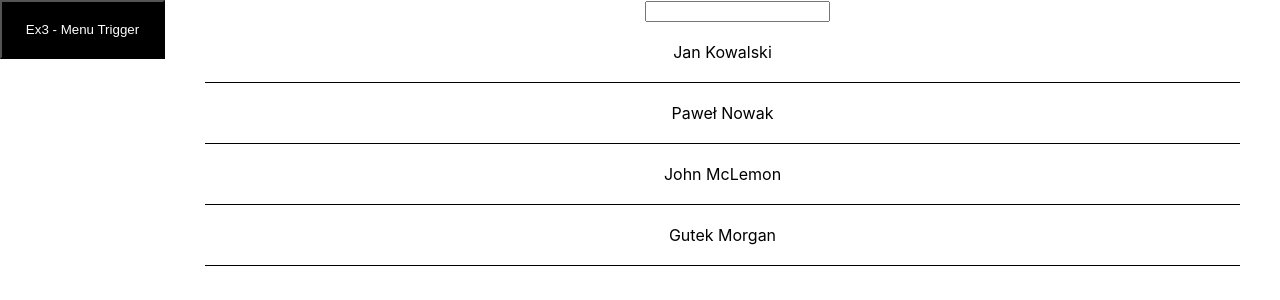
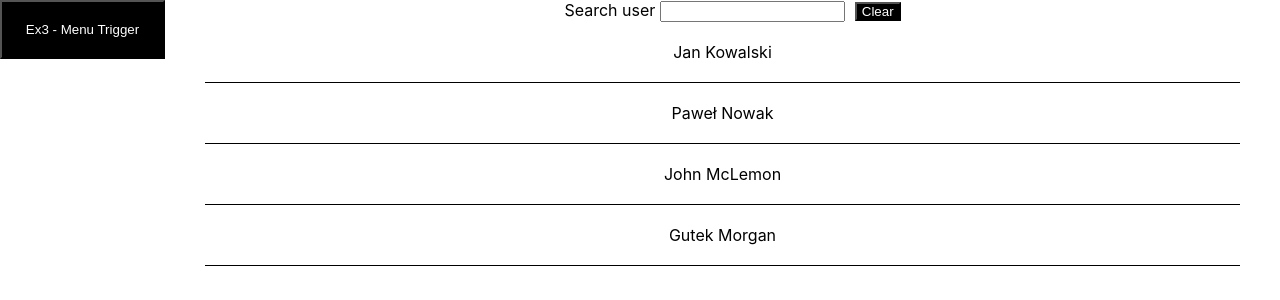
Before and after one commit to piotrekgie/05-interface, a React (Create React App) app: page /exercise-4 in a window 1280 px wide. Shown: the top 300 px of the page. Built offline with nearby package versions, Linux system fonts and the light colour scheme.

Commit message:
Ex4 - Added UsersSearch and clear button

```diff
--- /dev/null
+++ b/src/components/Form/Input/Input.js
@@ -0,0 +1,19 @@
+import React, {forwardRef} from 'react';
+
+const Input = forwardRef((props, ref) => {
+    const {type, name, placeholder, label, ...other} = props;
+
+    return (
+        <>
+            <label>{label}</label>
+            <input type={type} name={name} ref={ref} placeholder={placeholder} {...other}/>
+        </>
+    );
+});
+
+Input.defaultProps = {
+    type: 'text',
+    label: ''
+}
+
+export default Input;
--- /dev/null
+++ b/src/components/Form/Input/index.js
@@ -0,0 +1 @@
+export {default} from './Input';
--- a/src/components/Menu/Menu.js
+++ b/src/components/Menu/Menu.js
@@ -12,7 +12,7 @@ function Menu({handleShowClick}) {
             </Button>
             <NavLink exact to="/exercise-1" activeClassName="selected">Ex1 - Dialog</NavLink>
             <NavLink exact to="/exercise-2" activeClassName="selected">Ex2 - Snackbars</NavLink>
-            <NavLink exact to="/exercise-4" activeClassName="selected">Ex4 - Users list</NavLink>
+            <NavLink exact to="/exercise-4" activeClassName="selected">Ex4-5 - Users</NavLink>
         </div>
     )
 }
--- a/src/components/User/Search/Search.js
+++ b/src/components/User/Search/Search.js
@@ -1,10 +1,17 @@
 import React from "react";
 
 import './Search.css';
+import Input from "../../Form/Input";
+import {Button} from "../../Form";
 
-function Search() {
+function Search({searchHandle, searchValue, clearSearch, searchChange}) {
     return (
-        <input/>
+        <div>
+            <Input label="Search user " onKeyDown={searchHandle} value={searchValue} onChange={(e) => searchChange(e)}/>
+            <Button handleClick={clearSearch} margin="0 10px" padding="0 5px">
+                <span>Clear</span>
+            </Button>
+        </div>
     )
 }
 
--- a/src/components/User/UsersContainer/UsersContainer.js
+++ b/src/components/User/UsersContainer/UsersContainer.js
@@ -5,7 +5,10 @@ import Search from "../Search";
 import UsersList from "../UsersList";
 
 function UsersContainer() {
+    const [usersJson, setUsersJson] = useState([]);
     const [users, setUsers] = useState([]);
+    const [searchValue, setSearchValue] = useState('');
+
     const getUsersData = () => {
         fetch(
             'users.json',
@@ -18,8 +21,35 @@ function UsersContainer() {
         ).then((response) => {
             return response.json();
         }).then((data) => {
+            setUsersJson(data);
             setUsers(data);
         })
+    }
+
+    const searchHandle = (e) => {
+        if (e.key === 'Enter') {
+            const value = e.target.value.toLowerCase();
+            let filterUsers = usersJson;
+
+            if (value !== '') {
+                filterUsers = users.filter((data) => {
+                    if (data.name.toLowerCase().includes(value) || data.surname.toLowerCase().includes(value)) {
+                        return data;
+                    }
+                })
+            }
+
+            setUsers(filterUsers);
+        }
+    }
+
+    const clearSearch = () => {
+        setSearchValue('');
+        setUsers(usersJson);
+    }
+
+    const handleSearchChange = (e) => {
+        setSearchValue(e.target.value);
     }
 
     useEffect(() => {
@@ -27,12 +57,20 @@ function UsersContainer() {
     }, [])
 
     return (
-        <div>
-            <Search/>
-            {users && users.length &&
-                <UsersList usersData={users}/>
-            }
-        </div>
+        <>
+            <div>
+                <Search
+                    usersData={users}
+                    searchHandle={(e) => searchHandle(e)}
+                    searchChange={(e) => handleSearchChange(e)}
+                    searchValue={searchValue}
+                    clearSearch={clearSearch}
+                />
+                {users && users.length &&
+                    <UsersList usersData={users}/>
+                }
+            </div>
+        </>
     )
 }
 
```
